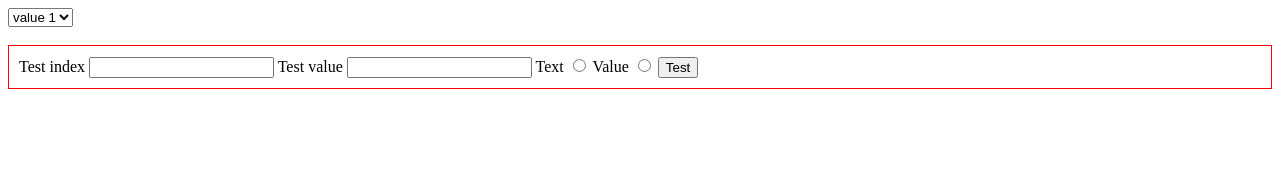
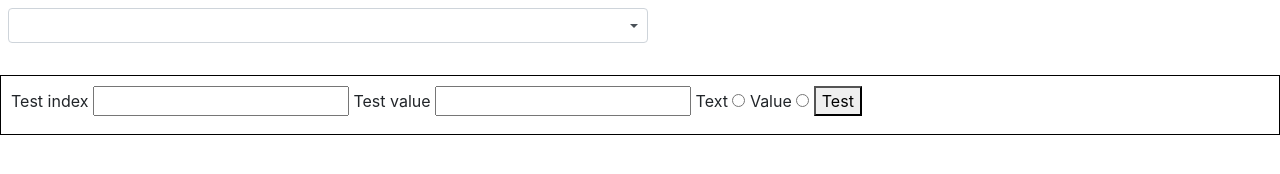
Before and after one commit to NoxLP/plain-bind-select, a website with bundled scripts: page index.html in a window 1280 px wide. Built offline with nearby package versions, Linux system fonts and the light colour scheme.

Commit message:
Change select for bootstrap dropdown. Reorganize. Added filter input

```diff
--- a/index.html
+++ b/index.html
@@ -5,11 +5,23 @@
     <meta http-equiv="X-UA-Compatible" content="IE=edge" />
     <meta name="viewport" content="width=device-width, initial-scale=1.0" />
     <title>Document</title>
+    <link rel="stylesheet" href="https://cdn.jsdelivr.net/npm/bootstrap@4.0.0/dist/css/bootstrap.min.css" integrity="sha384-Gn5384xqQ1aoWXA+058RXPxPg6fy4IWvTNh0E263XmFcJlSAwiGgFAW/dAiS6JXm" crossorigin="anonymous">
+    <link rel="stylesheet" href="styles.css">
   </head>
   <body>
-    <div id="container"></div>
+    <div id="container" class="w-50 my-2 mx-2"></div>
+    <!-- <div class="dropdown w-50">
+      <button class="text-left form-control dropdown-toggle" type="button" id="dropdownMenuButton" data-toggle="dropdown" aria-haspopup="true" aria-expanded="false">
+        dasdasdasdasdasdasd
+      </button>
+      <div class="dropdown-menu" aria-labelledby="dropdownMenuButton">
+        <option class="dropdown-item active" href="#">Action</option>
+        <option class="dropdown-item" href="#">Another action</option>
+        <option class="dropdown-item" href="#">Something else here</option>
+      </div>
+    </div> -->
     <br>
-    <div style="border: solid 1px red; padding: 10px">
+    <div style="border: solid 1px black; padding: 10px">
       <label>
         Test index
         <input id="testIndex"></input>
@@ -29,5 +41,8 @@
       <button id="testBut">Test</button>
     </div>
     <script src="index.js" type="module"></script>
+    <script src="https://code.jquery.com/jquery-3.2.1.slim.min.js" integrity="sha384-KJ3o2DKtIkvYIK3UENzmM7KCkRr/rE9/Qpg6aAZGJwFDMVNA/GpGFF93hXpG5KkN" crossorigin="anonymous"></script>
+    <script src="https://cdn.jsdelivr.net/npm/popper.js@1.12.9/dist/umd/popper.min.js" integrity="sha384-ApNbgh9B+Y1QKtv3Rn7W3mgPxhU9K/ScQsAP7hUibX39j7fakFPskvXusvfa0b4Q" crossorigin="anonymous"></script>
+    <script src="https://cdn.jsdelivr.net/npm/bootstrap@4.0.0/dist/js/bootstrap.min.js" integrity="sha384-JZR6Spejh4U02d8jOt6vLEHfe/JQGiRRSQQxSfFWpi1MquVdAyjUar5+76PVCmYl" crossorigin="anonymous"></script>
   </body>
 </html>
--- a/index.js
+++ b/index.js
@@ -20,9 +20,12 @@ const data = [
   }
 ]
 console.log(data);
-const selectData = mySelect(container, data)
-console.log(selectData)
+const selectData = mySelect(container, data, {
+  id: 'testSelect'
+})
+console.log('SD ', selectData)
 
+let lastId = 3
 document.getElementById('testBut').addEventListener('click', () => {
   const index = document.getElementById('testIndex').value
   const value = document.getElementById('testValue').value
@@ -33,5 +36,15 @@ document.getElementById('testBut').addEventListener('click', () => {
   console.log('value: ', value)
   console.log('target: ', text ? 'text' : 'value')
   console.groupEnd()
-  selectData[index][text ? 'text' : 'value'] = value
+
+  if (index) selectData.data[index][text ? 'text' : 'value'] = value
+  else {
+    console.log('push')
+    ++lastId
+    selectData.data.push({
+      id: lastId,
+      value,
+      text: value
+    })
+  }
 })
--- a/select.js
+++ b/select.js
@@ -1,28 +1,29 @@
-export function mySelect(container, dataArray, config) {
-  if (!container || !dataArray || dataArray.length == 0) {
-    console.error('Bad select params')
-    return
-  }
-
-  const useIds = !config || !('useIds' in config) || config.useIds //default true
-
-  const select = document.createElement('select')
-  let options
-  const returnArray = []
-
-  const saveOption = (option, data) => {
+const saveOption = (options, useIds, option, data, menu) => {
   if (useIds) {
     if (!options) options = {}
 
     options[data.id] = { option, data }
   }
+  menu.appendChild(option)
+  return options
 }
-  const findOption = (propName, propValue) => {
+const findOption = (options, useIds, propName, propValue) => {
   if (propName == 'id' && useIds) return options[propValue]
   else if (useIds) return Object.values(options).find((o) => o.data[propName] == propValue)
 }
-  const findOptionById = (id) => options[id]
+const findOptionById = (options, id) => options[id]
+const createOption = (el, config) => {
+  const option = document.createElement('option')
+  option.classList.add('dropdown-item')
+  option.id = `${config.id}_option_${el.id}`
+  option.value = el.value
+  option.text = el.text
+  return option
+}
 
+const setOptions = (useIds, dataArray, menu, config) => {
+  let options
+  const dataProxiesArray = []
   dataArray.forEach((el) => {
     if (!el.value || !el.text || (useIds && !el.id)) {
       console.error('Objects must have minimum "value" and "text" properties. And "id" property if "useIds" config is activated')
@@ -33,13 +34,14 @@ export function mySelect(container, dataArray, config) {
       text: el.text
     }
     if (useIds) returnElement.id = el.id
-    returnArray.push(new Proxy(returnElement, {
+    dataProxiesArray.push(new Proxy(returnElement, {
       set: (target, prop, value, receiver) => {
         console.log('TAR ', target)
         if (prop == 'id') throw new Error("Can't modify id value")
 
         if (prop == 'value' || prop == 'text') {
-          const option = useIds ? findOptionById(target.id) : findOption(prop, value)
+          const option = useIds ? findOptionById(options, target.id) :
+            findOption(options, useIds, prop, value)
           console.log(option);
           option.option[prop] = value
         }
@@ -48,19 +50,80 @@ export function mySelect(container, dataArray, config) {
       }
     }))
 
-    const option = document.createElement('option')
-    console.log(el)
-    option.value = el.value
-    option.text = el.text
-    saveOption(option, el)
-    select.appendChild(option)
+    const option = createOption(el, config)
+    options = saveOption(options, useIds, option, el, menu)
   })
 
-
-  const returnData = {
-    data: returnArray
+  return [options, dataProxiesArray]
 }
 
-  container.appendChild(select)
-  return returnArray
+export function mySelect(container, dataArray, config) {
+  if (!container || !dataArray || dataArray.length == 0) {
+    console.error('Bad select params')
+    return
   }
+
+  let filteredData
+  let returnObject
+
+  const useIds = !config || !('useIds' in config) || config.useIds //default true
+
+  const dropdown = document.createElement('div')
+  dropdown.classList.add('dropdown')
+
+  const button = document.createElement('button')
+  button.classList.add('form-control', 'dropdown-toggle', 'text-left')
+  button.type = 'button'
+  button.id = config.id
+  button.dataset.toggle = 'dropdown'
+
+  const menu = document.createElement('div')
+  menu.classList.add('dropdown-menu', 'w-100', 'p-2')
+  menu.setAttribute('aria-labelledby', config.id)
+
+  dropdown.appendChild(button)
+  dropdown.appendChild(menu)
+
+  if (!config || !('filter' in config) || config.filter) {
+    const filter = document.createElement('input')
+    filter.classList.add('form-control', 'mb-2')
+    filter.type = 'text'
+
+    menu.appendChild(filter)
+    filter.addEventListener('change', () => {
+      returnObject.data = returnObject.data.filter((el) =>
+        el.text.includes(filter.value) || el.value.includes(filter.value)
+      )
+    })
+  }
+
+  const [options, dataProxiesArray] = setOptions(useIds, dataArray, menu, config)
+
+  console.log('options ', options)
+  console.log('proxies ', dataProxiesArray)
+  filteredData = [...dataProxiesArray]
+  returnObject = new Proxy({
+    data: filteredData
+  }, {
+    set: (target, prop, value, receiver) => {
+      console.log('set data')
+      if (prop == 'data') {
+        if (!Array.isArray(value)) throw new Error('Data must be an array')
+
+        value.forEach((el) => {
+          const oldOption = findOptionById(options, el.id)
+          if (oldOption) oldOption.option.style.display = "none"
+          else {
+            const newOption = createOption(el, config)
+            saveOption(options, useIds, newOption, el, menu)
+          }
+        })
+      }
+
+      return Reflect.set(target, prop, value, receiver)
+    }
+  })
+
+  container.appendChild(dropdown)
+  return returnObject
+}
--- /dev/null
+++ b/styles.css
@@ -0,0 +1,8 @@
+.dropdown-toggle {
+  min-height: 35px;
+}
+.dropdown-toggle::after {
+  position: absolute;
+  right: 10px;
+  top: 45%;
+}
```
Lines whose indentation alone changed are shown as unchanged.
